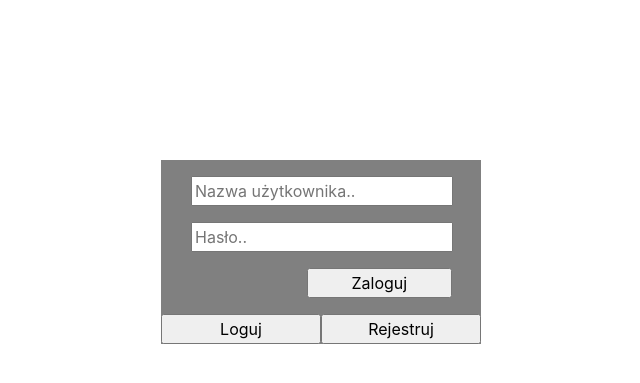
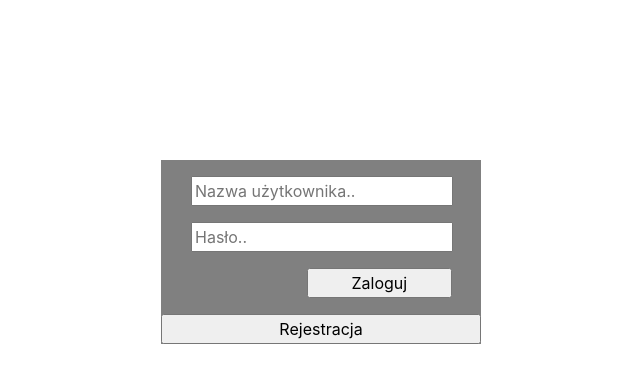
Before and after one commit to DawiQ/MojaChmura, a PHP site: page /login.html in a window 1280 px wide. Shown: the top 383 px of the page, without its empty margins (319-959 px from the left). Run offline with PHP 8.4, Linux system fonts and the light colour scheme.

Commit message:
Only one button, hover on buttons

```diff
--- a/css/loginStyle.css
+++ b/css/loginStyle.css
@@ -15,6 +15,10 @@ input[type=text], input[type = password], input[type=submit], input[type = email
 	margin: 0em;
 }
 
+#btnAction:hover, #btnConfirm:hover{
+	cursor: pointer;
+}
+
 #container{
     background-color: gray;
     margin: 10em auto auto auto;
--- a/js/loginScript.js
+++ b/js/loginScript.js
@@ -1,8 +1,13 @@
 $(document).ready(function(){
 
-	$(".no-gutters input.col-6").click( function(){
+	$("#btnAction").click( function(){
 		$(".loginBox").toggle();
 		$(".registrationBox").toggle();
+
+		if( $(".loginBox").is(":visible") )
+			$(this).val('Rejestracja');
+		else
+			$(this).val('Logowanie');
 	});
 
 });
--- a/login.html
+++ b/login.html
@@ -83,8 +83,7 @@
 				</div>
 
                 <div class = "row no-gutters">
-                        <input class = "col-6" id = "btnLogIn" type="button" value="Loguj">
-                        <input class = "col-6" id = "btnRegistration" type="button" value="Rejestruj" >
+                        <input class = "col-12" id = "btnAction" type="button" value="Rejestracja" >
                 </div>
 
             </div>
```
